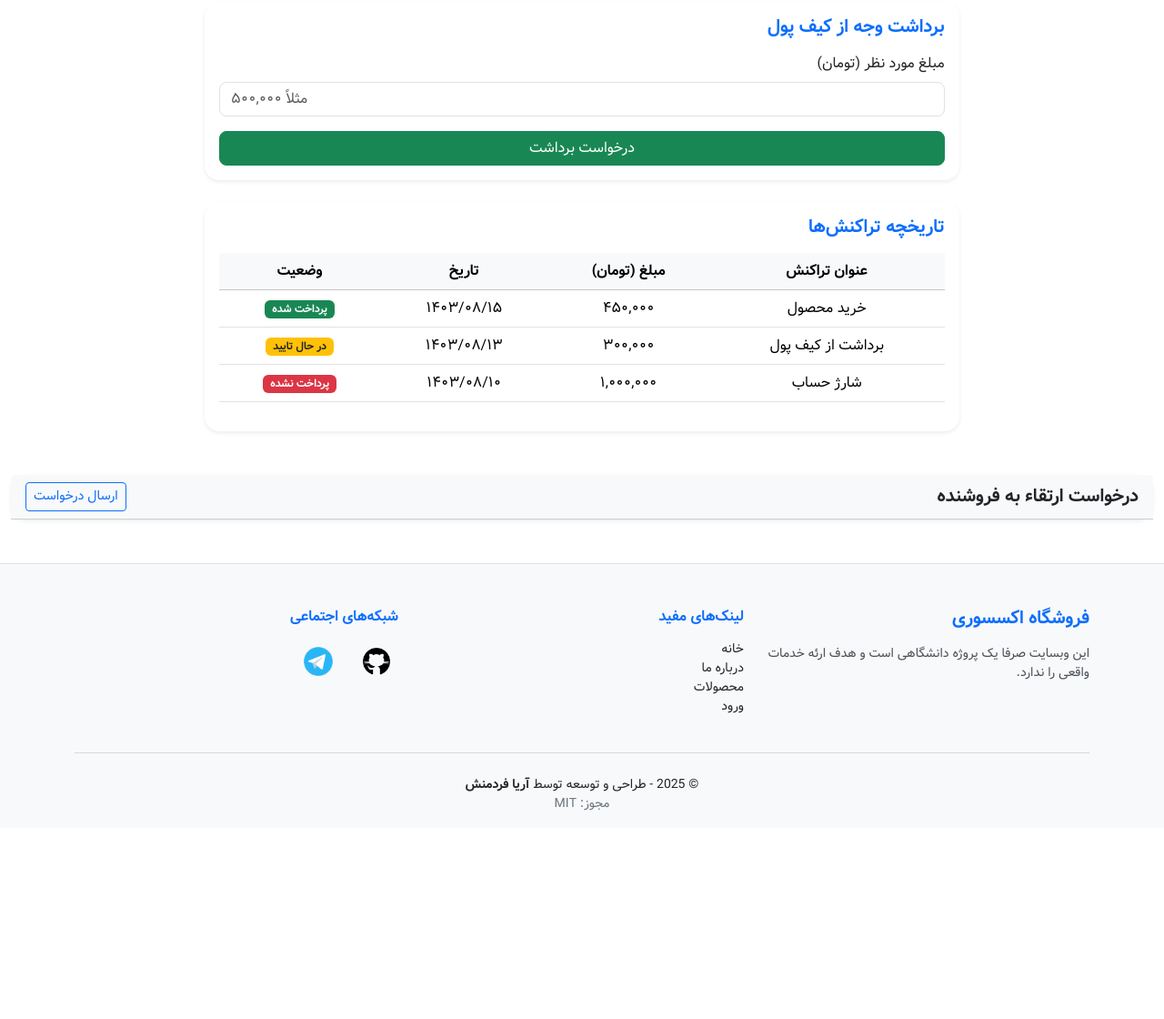
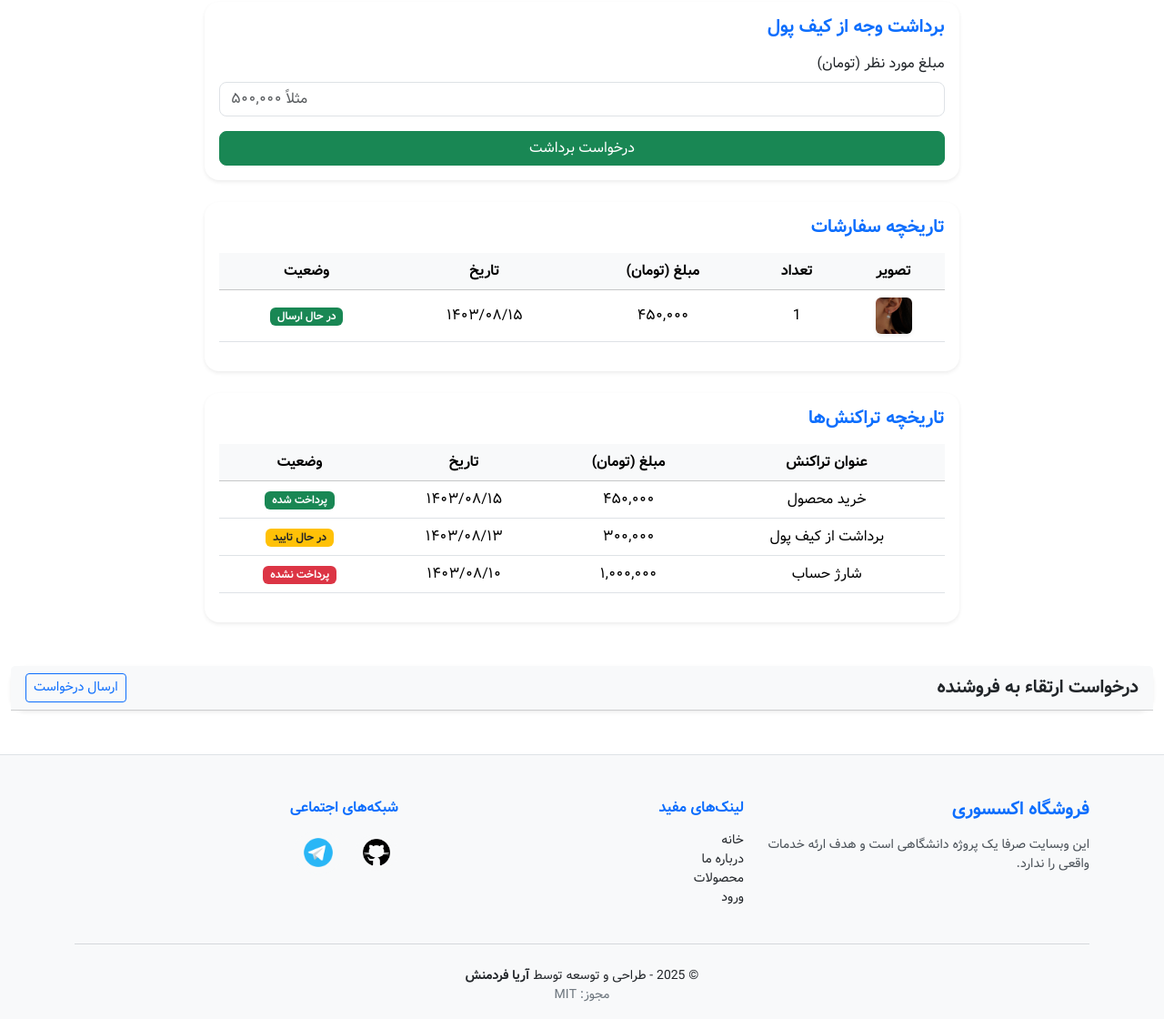
Before and after one commit to AryaFardmanesh/Dibassories, a PHP site: page /profile/index.php in a window 1280 px wide. Shown: the part 1628-2748 px from the top of the page at 91% size. Before the commit the page ends 2519 px from the top, so only its background shows below. Run offline with PHP 8.4, Linux system fonts and the light colour scheme.

Commit message:
Add: order table in profile page.

```diff
--- a/profile/index.php
+++ b/profile/index.php
@@ -393,6 +393,38 @@
 					</div>
 				</div>
 
+				<div class="card shadow-sm mb-4 border-0 rounded-4">
+					<div class="card-body">
+						<h5 class="fw-bold mb-3 text-primary">تاریخچه سفارشات</h5>
+						<div class="table-responsive">
+							<table class="table align-middle text-center">
+								<thead class="table-light">
+									<tr>
+										<th>تصویر</th>
+										<th>تعداد</th>
+										<th>مبلغ (تومان)</th>
+										<th>تاریخ</th>
+										<th>وضعیت</th>
+									</tr>
+								</thead>
+								<tbody>
+									<tr>
+										<td>
+											<a href="#" class="text-decoration-none">
+												<img src="<?= ASSETS_DIR ?>/img/products/1.jpg" class="rounded shadow-sm" width="40" height="40" alt="Product image" />
+											</a>
+										</td>
+										<td>1</td>
+										<td>۴۵۰,۰۰۰</td>
+										<td>۱۴۰۳/۰۸/۱۵</td>
+										<td><span class="badge bg-success">در حال ارسال</span></td>
+									</tr>
+								</tbody>
+							</table>
+						</div>
+					</div>
+				</div>
+
 				<div class="card shadow-sm border-0 rounded-4">
 					<div class="card-body">
 						<h5 class="fw-bold mb-3 text-primary">تاریخچه تراکنش‌ها</h5>
```
